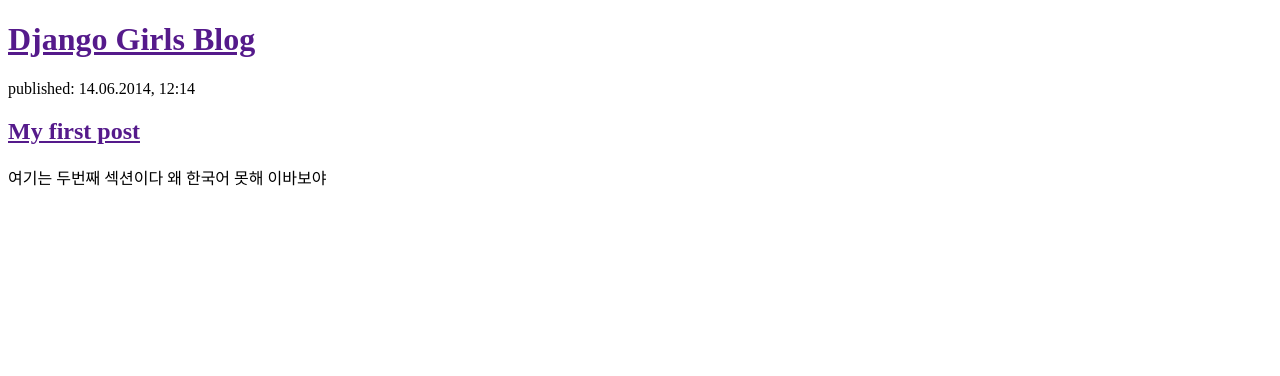
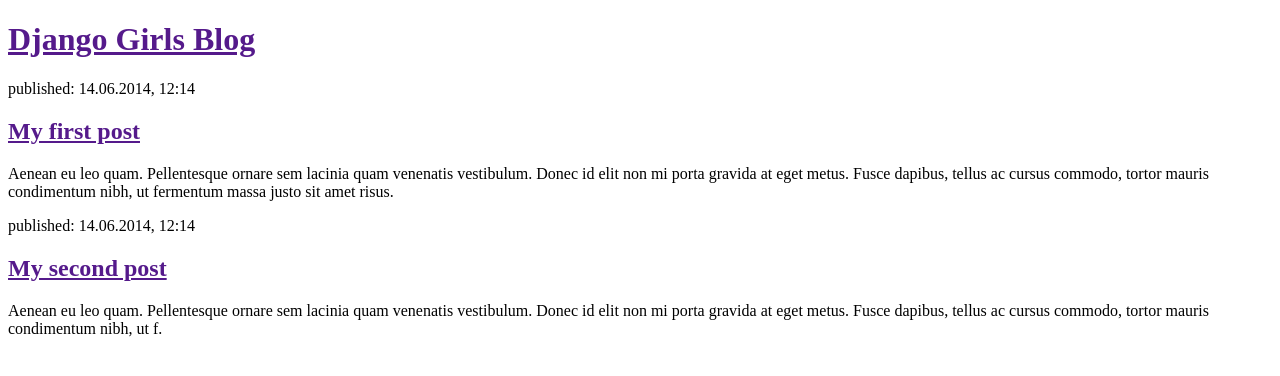
Before and after one commit to yujinSon/my-first-blog, a Django app: template mysite/blog/templates/blog/post_list.html in a window 1280 px wide. Shown: the top 376 px of the page. Run offline with Django 3.2, Linux system fonts and the light colour scheme; the template is opened without the code that fills it, so the values that code supplies are empty.

Commit message:
Changed the HTML for the site.

```diff
--- a/mysite/blog/templates/blog/post_list.html
+++ b/mysite/blog/templates/blog/post_list.html
@@ -1,16 +1,23 @@
 <!DOCTYPE html>
 <html lang="en">
     <head>
-        <title>Yujin's blog</title>
+        <title>Django Girls blog</title>
     </head>
     <body>
-       <div>
-           <h1><a href="">Django Girls Blog</a></h1>
-       </div>
+        <div>
+            <h1><a href="">Django Girls Blog</a></h1>
+        </div>
+
         <div>
             <p>published: 14.06.2014, 12:14</p>
             <h2><a href="">My first post</a></h2>
-            <p>여기는 두번째 섹션이다 왜 한국어 못해 이바보야</p>
+            <p>Aenean eu leo quam. Pellentesque ornare sem lacinia quam venenatis vestibulum. Donec id elit non mi porta gravida at eget metus. Fusce dapibus, tellus ac cursus commodo, tortor mauris condimentum nibh, ut fermentum massa justo sit amet risus.</p>
+        </div>
+
+        <div>
+            <p>published: 14.06.2014, 12:14</p>
+            <h2><a href="">My second post</a></h2>
+            <p>Aenean eu leo quam. Pellentesque ornare sem lacinia quam venenatis vestibulum. Donec id elit non mi porta gravida at eget metus. Fusce dapibus, tellus ac cursus commodo, tortor mauris condimentum nibh, ut f.</p>
         </div>
     </body>
 </html>
```
Also changed, not shown: mysite/blog/views.py (+7 -1 lines).
